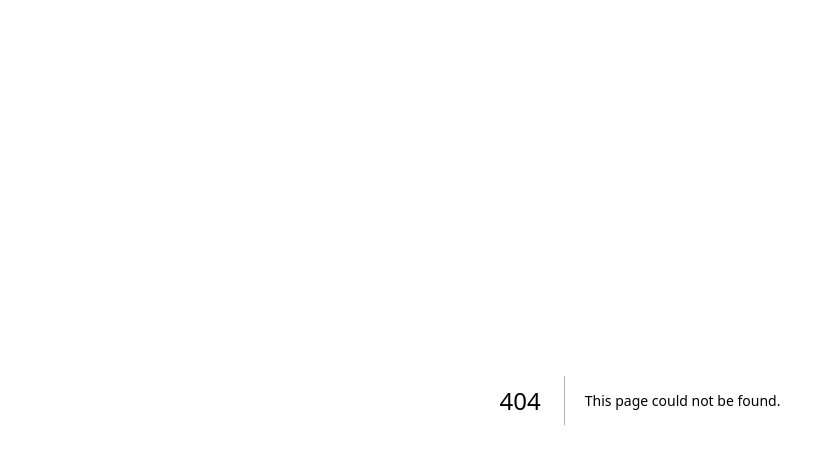
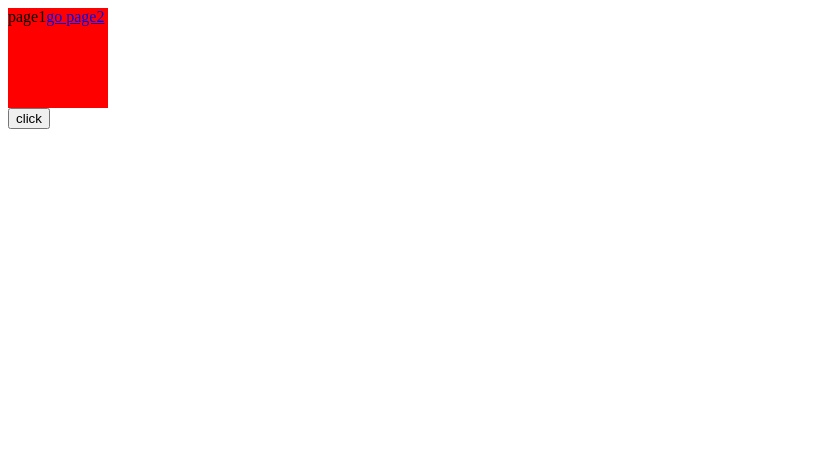
Before and after one commit to 11t518s/next-web, a Next.js app: page /page1 in a window 1280 px wide. Before the commit this address had no page. Shown: the top 464 px of the page, without its empty margins (0-835 px from the left). Built offline with nearby package versions, Linux system fonts and the light colour scheme.

Commit message:
view transition ㅇㅣ 네비게이션에선 애매하군..

```diff
--- a/src/app/client/Components/AAA/index.tsx
+++ b/src/app/client/Components/AAA/index.tsx
@@ -10,7 +10,10 @@ const AAA = () => {
 
       <button
         onClick={() => {
-          setIsClick((prev) => !prev);
+          document.startViewTransition(() => {
+            setIsClick((prev) => !prev);
+            window.location.href = "/page1";
+          });
         }}
       >
         change click
--- a/src/app/layout.tsx
+++ b/src/app/layout.tsx
@@ -12,5 +12,10 @@ export default function RootLayout({
 }: {
   children: React.ReactNode;
 }) {
-  return <html>{withGlobalComponents(<Providers>{children}</Providers>)}</html>;
+  console.log("aaa");
+  return (
+    <html>
+      <Providers>{children}</Providers>
+    </html>
+  );
 }
--- /dev/null
+++ b/src/app/page1/Transition.tsx
@@ -0,0 +1,18 @@
+"use client";
+
+const Transition = () => {
+  const handleClick = () => {
+    console.log(1122);
+    // window.location.href = "https://naver.com";
+    // document.startViewTransition(() => {
+    //   console.log(11);
+    // });
+  };
+  return (
+    <div>
+      <button onClick={handleClick}>click</button>
+    </div>
+  );
+};
+
+export default Transition;
--- /dev/null
+++ b/src/app/page1/page.tsx
@@ -0,0 +1,17 @@
+import { delay } from "~/utils/delay";
+import Transition from "~/app/page1/Transition";
+
+export default async function Page1() {
+  await delay(1000);
+
+  return (
+    <div>
+      <main style={{ width: "100px", height: "100px", backgroundColor: "red" }}>
+        page1
+        <a href="/page2">go page2</a>
+      </main>
+
+      <Transition />
+    </div>
+  );
+}
--- /dev/null
+++ b/src/types/Document.d.ts
@@ -0,0 +1,5 @@
+export declare global {
+  interface Document {
+    startViewTransition(callback: () => void): void;
+  }
+}
--- /dev/null
+++ b/src/utils/delay/index.ts
@@ -0,0 +1,7 @@
+export const delay = (ms: number) => {
+  return new Promise((resolve) =>
+    setTimeout(() => {
+      resolve(ms);
+    }, ms),
+  );
+};
```
Also changed, not shown: src/app/page2/page.tsx (added, +13 -0 lines).
